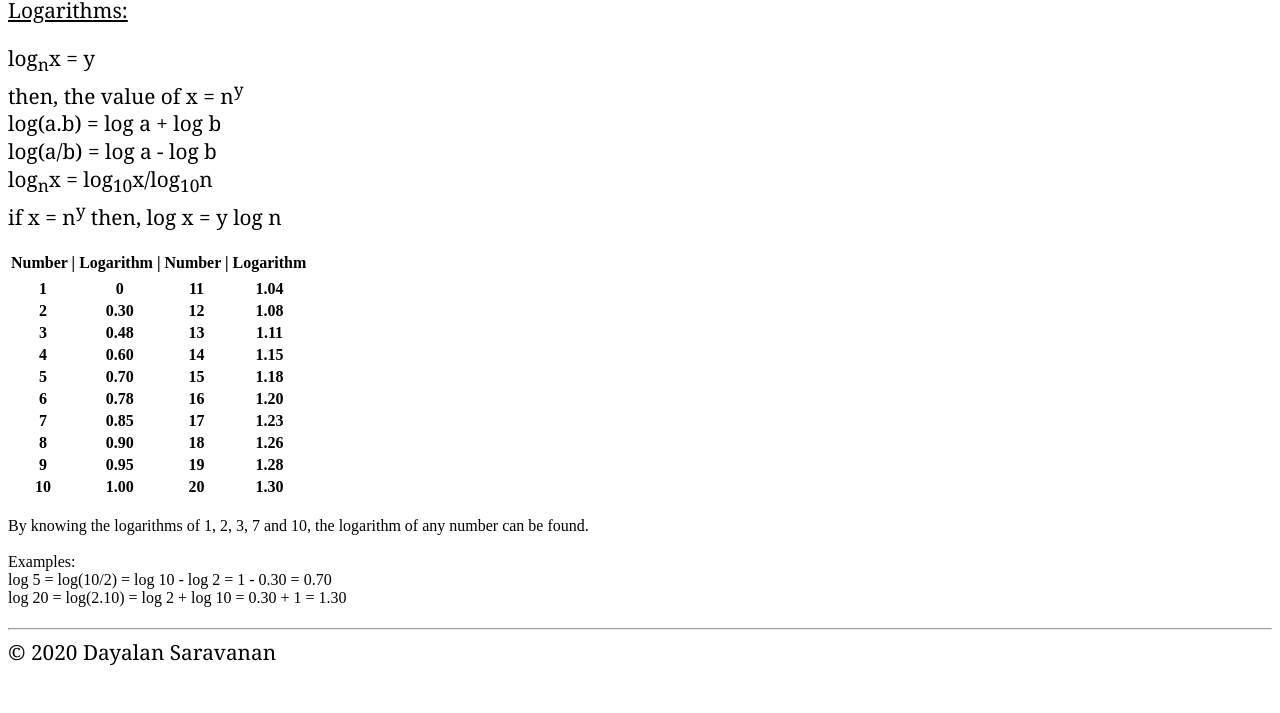
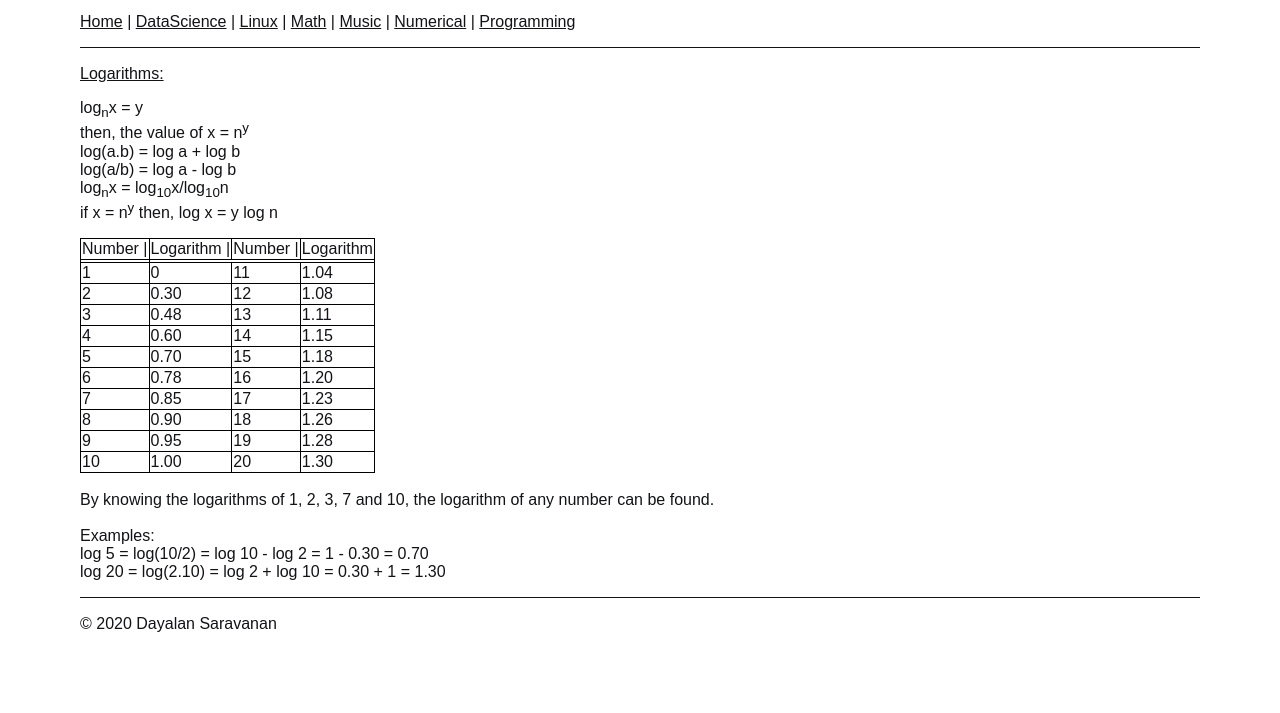
Before and after one commit to dsarvan/WebTheme, a plain HTML site: page math.html in a window 1280 px wide. Shown: the part 130-843 px from the top of the page. Before the commit the page ends 804 px from the top, so only its background shows below. Drawn offline with Linux system fonts and the light colour scheme.

Commit message:
css file is modified for better

```diff
--- a/style.css
+++ b/style.css
@@ -1,25 +1,72 @@
-h1 {
-  font-family: "Trebuchet MS", Helvetica, sans-serif;
-  font-size: 2em;
+@charset "utf-8";
+
+html, body {
+	margin: 20px;
+	border: 20px;
+	padding: 20px;
+	color: #121317;
+	background-color: #ffffff;
+}
+
+html, body, p, th, td, li, dd, dt {
+	font: 1em Arial, Helvetica, sans-serif;
+	font-weight: normal;
+	letter-spacing: 0;
+	text-align: left;
+	text-indent: 0;
+}
+
+h1, h2, h3, h4, h5, h6 {
+	font-family: Arial, Helvetica, sans-serif;
+}
+
+h1 { font-size: 2.0em; }
+h2 { font-size: 1.4em; }
+h3 { font-size: 1.2em; }
+h4 { font-size: 1.0em; }
+h5 { font-size: 0.9em; }
+h6 { font-size: 0.9em; }
+
+table, th, td {
+	border: 1px solid black;
+	border-collapse: collapse;
+}
+
+hr {
+	color: #000000;
+	display: block; height: 1px;
+	border: 0; border-top: 1px solid #121317;
+	margin: 1em 0; padding: 0;
+}
+
+
+
+nav {
   font-weight: normal;
   letter-spacing: 0;
-  text-align: left;
   text-indent: 0;
-  color: DarkCyan;
+  color: #121317;
   background-color: #ffffff;
 }
 
-h3 {
-  font-size: 1.4em;
-  font-weight: normal;
-  letter-spacing: 0;
-  text-align: left;
-  text-indent: 0;
-  color: #000000;
-  background-color: #ffffff;
+a:link {
+	color: #121317;
 }
 
-nav {
+a:visited {
+	color: #121317;
+}
+
+a:hover {
+	color: #121317;
+}
+
+a:active {
+	color: #121317;
+}
+
+
+/*p {
   font-family: Georgia, "Times New Roman", Times, serif;
   font-size: 1.3em;
   font-weight: normal;
@@ -27,24 +74,41 @@ nav {
   text-indent: 0;
   color: #000000;
   background-color: #ffffff;
+  margin: 20px;
+  border: 15px;
+}*/
+
+footer {
+	font-weight: normal;
+	letter-spacing: 0;
+	text-indent: 0;
+	/*border-top: 2px solid #254A73;*/
+	color: #121317;
+	background-color: #ffffff;
 }
 
-p {
-  font-family: Georgia, "Times New Roman", Times, serif;
-  font-size: 1.3em;
-  font-weight: normal;
-  letter-spacing: 0;
-  text-indent: 0;
-  color: #000000;
-  background-color: #ffffff;
-}
-
-footer {
+/*pre code {
 	font-family: Georgia, "Times New Toman", Times, serif;
-	font-size: 1.3em;
+	font-size: 1.2em;
 	font-weight: normal;
 	letter-spacing: 0;
 	text-indent: 0;
 	color: #000000;
+	background-color: #eee;
+	border: 2px solid #999;
+	display: block;
+	padding: 20px;
+}*/
+
+/*div {
+	width: auto;
+	border: 15px;
+	padding: 20px;
+	margin: 20px;
 	background-color: #ffffff;
+}*/
+
+table, th, td {
+	border: 1px solid black;
+	border-collapse: collapse;
 }
```
